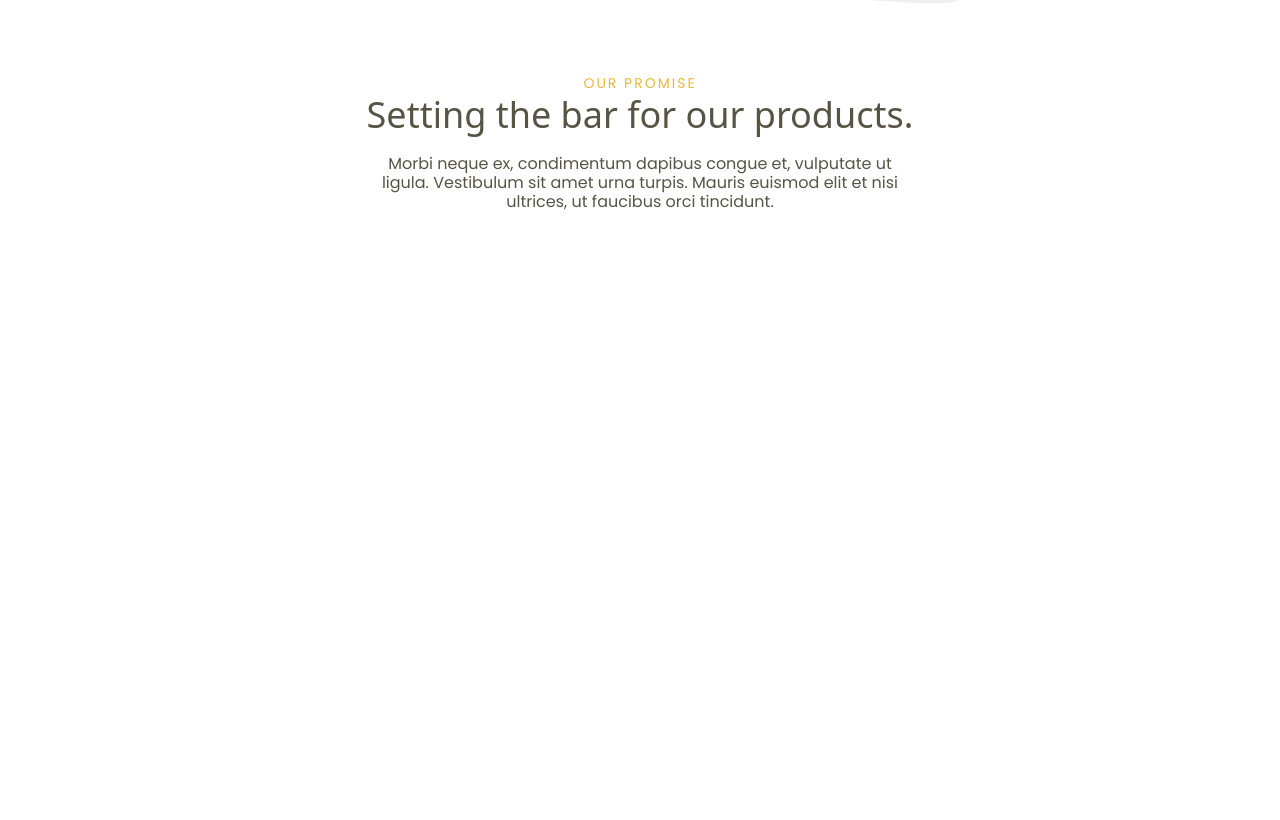
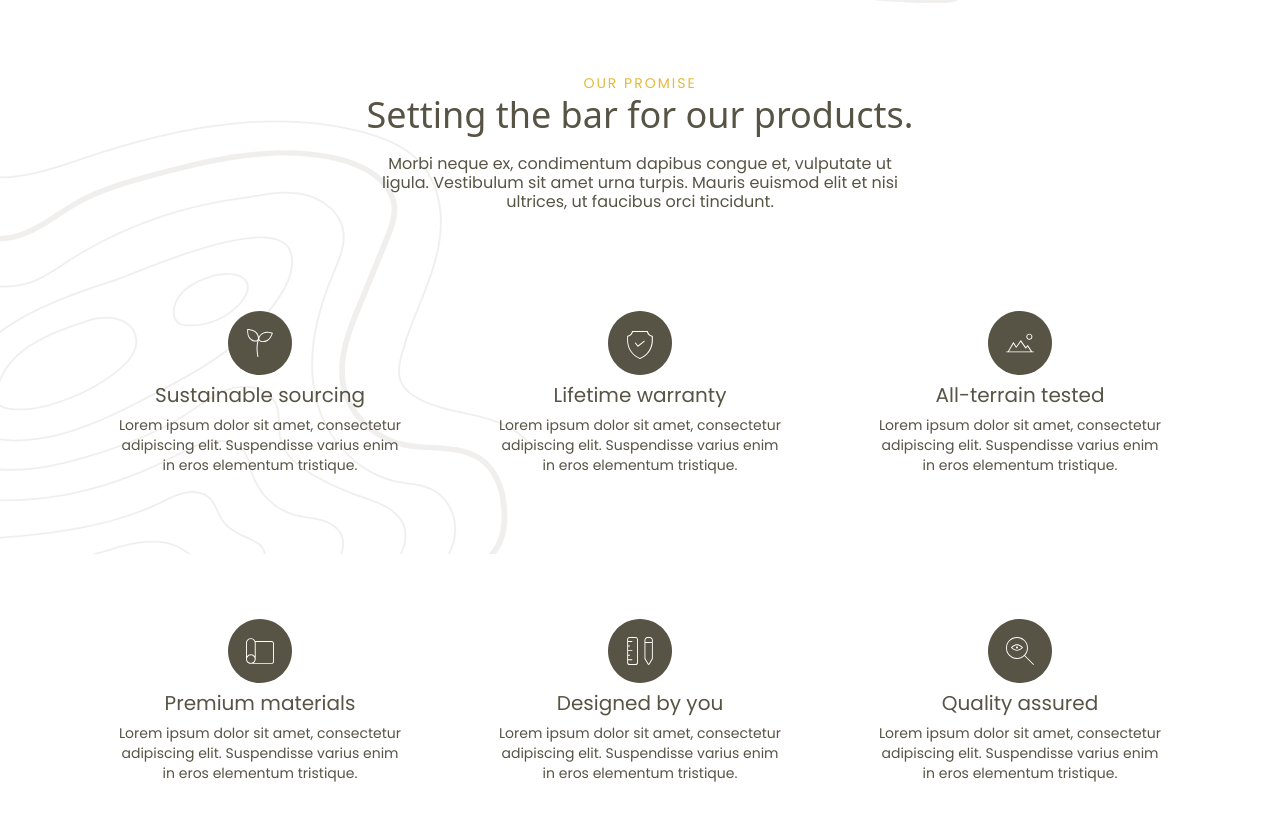
Before and after one commit to mukhammadazam/context-api, a React (Vite) app in the folder cd/: page / in a window 1280 px wide. Shown: the part 1820-2640 px from the top of the page. Before the commit the page ends 2091 px from the top, so only its background shows below. Built offline with nearby package versions, Linux system fonts and the light colour scheme.

Commit message:
ourTime finished

```diff
--- a/cd/src/components/OurTime.jsx
+++ b/cd/src/components/OurTime.jsx
@@ -1,5 +1,10 @@
 import "./OurTime.scss";
-
+import icon3 from "../../public/icon.svg";
+import icon1 from "../../public/icon1.svg";
+import icon2 from "../../public/icon2.svg";
+import icon4 from "../../public/icon4.svg";
+import icon5 from "../../public/icon5.svg";
+import icon6 from "../../public/icon6.svg";
 const OurTime = () => {
   return (
     <div className='ourTime'>
@@ -14,15 +19,111 @@ const OurTime = () => {
             Vestibulum sit amet urna turpis. Mauris euismod elit et nisi
             ultrices, ut faucibus orci tincidunt.
           </p>
-
         </div>
-        <div className="ourTime__pos d-none d-lg-block">
-        </div>
-        <div className="row">
-          <div className="col-12 col-sm-6 col-lg-4 d-flex justify-content-center">
-<div>
-
-</div>
+        <div className='ourTime__pos d-none d-lg-block'></div>
+        <div className='ourTime__fourPosi'></div>
+        <div className='row  ourTime__row d-flex justify-content-center gy-5  '>
+          <div className='col-12 col-sm-6 ourTime__row--col col-lg-4 d-flex pb-5 justify-content-center'>
+            <div>
+              <img
+                className='ourTime__row--icon'
+                src={icon1}
+                height={64}
+                alt='icon1'
+              />
+              <strong className='ourTime__row--title p-2 text-center d-block'>
+                Sustainable sourcing
+              </strong>
+              <p className='ourTime__row--text text-center'>
+                Lorem ipsum dolor sit amet, consectetur adipiscing elit.
+                Suspendisse varius enim in eros elementum tristique.
+              </p>
+            </div>
+          </div>
+          <div className='col-12 col-sm-6 ourTime__row--col col-lg-4 d-flex pb-5 justify-content-center'>
+            <div>
+              <img
+                className='ourTime__row--icon'
+                src={icon2}
+                height={64}
+                alt='icon1'
+              />
+              <strong className='ourTime__row--title p-2 text-center d-block'>
+                Lifetime warranty
+              </strong>
+              <p className='ourTime__row--text text-center'>
+                Lorem ipsum dolor sit amet, consectetur adipiscing elit.
+                Suspendisse varius enim in eros elementum tristique.
+              </p>
+            </div>
+          </div>
+          <div className='col-12 col-sm-6 ourTime__row--col col-lg-4 d-flex pb-5  justify-content-center'>
+            <div>
+              <img
+                className='ourTime__row--icon'
+                src={icon3}
+                height={64}
+                alt='icon1'
+              />
+              <strong className='ourTime__row--title p-2 text-center d-block'>
+                All-terrain tested
+              </strong>
+              <p className='ourTime__row--text text-center'>
+                Lorem ipsum dolor sit amet, consectetur adipiscing elit.
+                Suspendisse varius enim in eros elementum tristique.
+              </p>
+            </div>
+          </div>
+          <div className='col-12 col-sm-6 ourTime__row--col col-lg-4 d-flex pt-5 justify-content-center'>
+            <div>
+              <img
+                className='ourTime__row--icon'
+                src={icon4}
+                height={64}
+                alt='icon1'
+              />
+              <strong className='ourTime__row--title p-2 text-center d-block'>
+                Premium materials
+              </strong>
+              <p className='ourTime__row--text text-center'>
+                Lorem ipsum dolor sit amet, consectetur adipiscing elit.
+                Suspendisse varius enim in eros elementum tristique.
+              </p>
+            </div>
+          </div>
+          <div className='col-12 col-sm-6 ourTime__row--col col-lg-4 d-flex pt-5 justify-content-center'>
+            <div>
+              <img
+                className='ourTime__row--icon'
+                src={icon5}
+                height={64}
+                alt='icon1'
+              />
+              <strong className='ourTime__row--title p-2 text-center d-block'>
+                Designed by you
+              </strong>
+              <p className='ourTime__row--text text-center'>
+                Lorem ipsum dolor sit amet, consectetur adipiscing elit.
+                Suspendisse varius enim in eros elementum tristique.
+              </p>
+            </div>
+          </div>
+          <div className='col-12 col-sm-6 ourTime__row--col col-lg-4 d-flex pt-5  justify-content-center'>
+            <div>
+              <img
+                className='ourTime__row--icon'
+                src={icon6}
+                height={64}
+                alt='icon1'
+              />
+              <strong className='ourTime__row--title p-2 text-center d-block'>
+                Quality assured
+              </strong>
+              <p className='ourTime__row--text text-center'>
+                Lorem ipsum dolor sit amet, consectetur adipiscing elit.
+                Suspendisse varius enim in eros elementum tristique.
+              </p>
+            </div>
           </div>
         </div>
       </div>
--- a/cd/src/components/OurTime.scss
+++ b/cd/src/components/OurTime.scss
@@ -40,6 +40,47 @@
     height: 423px;
     width: 470px;
     right: 40px;
-top: 1400px;
+    top: 1400px;
+  }
+  &__row {
+    &--col {
+      // max-width: 300px;
+      // width: 100%;
+    }
+    padding-top: 40px;
+    padding-bottom: 50px;
+    &--text {
+      max-width: 287px;
+      width: 100%;
+      margin: 0 auto;
+      font-family: Poppins;
+      font-size: 14px;
+      font-weight: 400;
+      line-height: 20px;
+      letter-spacing: 0em;
+      color: #575445;
+    }
+    &--title {
+      font-family: Poppins;
+      font-size: 20px;
+      font-weight: 400;
+      line-height: 24px;
+      letter-spacing: 0em;
+      color: #575445;
+    }
+    &--icon {
+      display: block;
+      width: 64px;
+      margin: 0 auto;
+    }
+  }
+  &__fourPosi {
+    width: 534px;
+    height: 434px;
+    background-image: url("../../public/four-position.svg");
+    background-repeat: no-repeat;
+    position: absolute;
+    left: 0;
+    top: 1940px;
+  }
 }
-}
```
Also changed, not shown: cd/public/four-position.svg (added).
